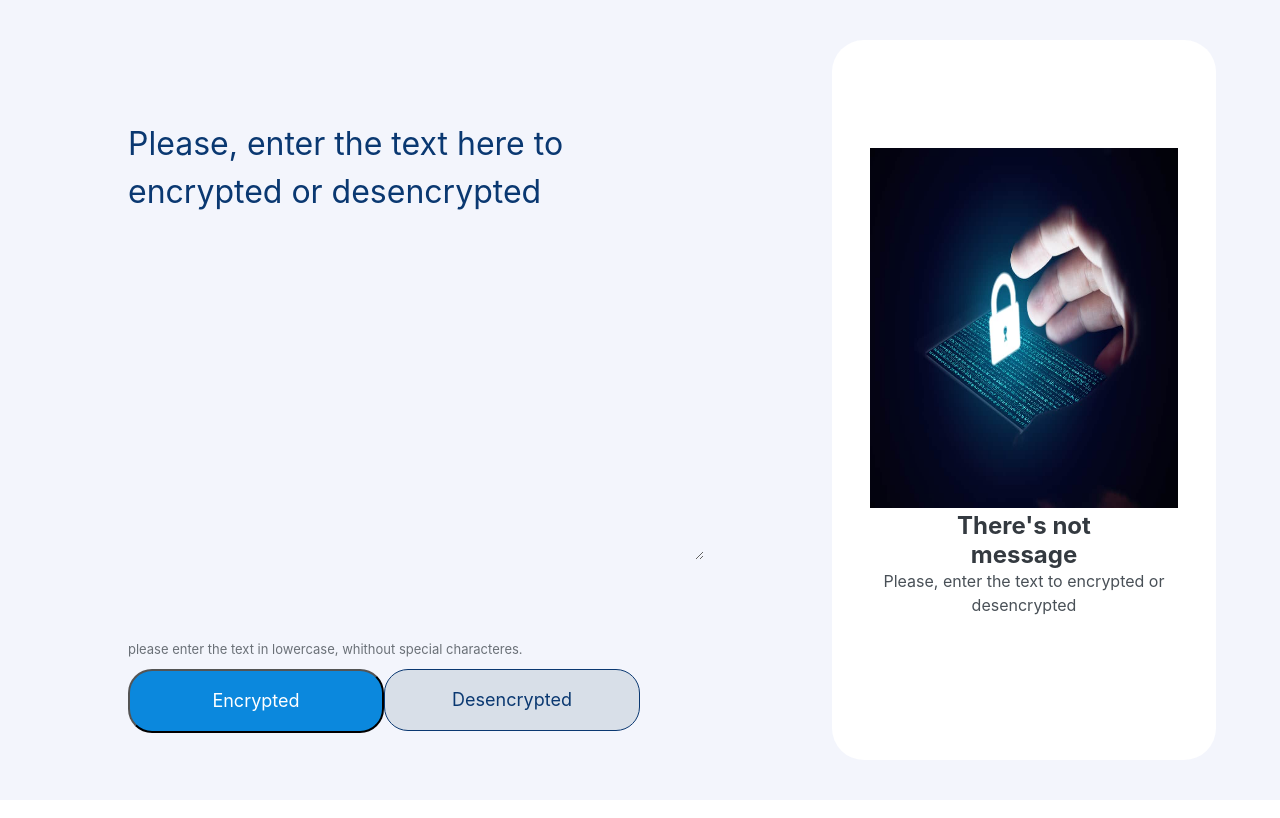
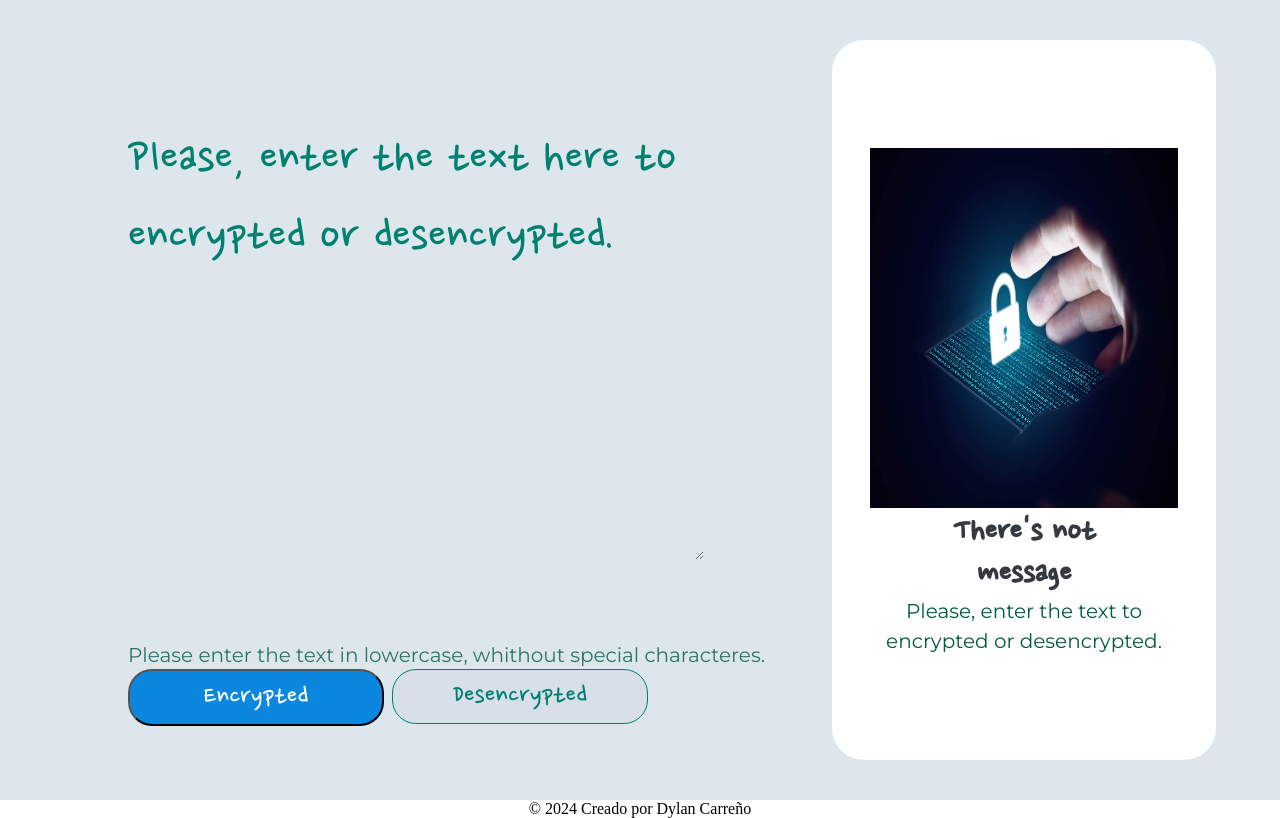
Before and after one commit to dylan-9902/Encrypted-text-version-1, a plain HTML site: page index2.html in a window 1280 px wide. Drawn offline with nearby package versions, Linux system fonts and the light colour scheme; a web font is replaced by a local one.

Commit message:
Se agrega el proyecto

```diff
--- a/Challenge_2_dylan.js
+++ b/Challenge_2_dylan.js
@@ -18,7 +18,7 @@ function encrypted() {
         document.getElementById("texto").value = textoCifrado;
         /*esta linea se deja a si ya que al ponerle texto se esta reutilizando una varibale ya
         establecida y por ende no va a funcionar la parte logica    */
-        tituloMensaje.textContent = "the text have been encrypted with success";
+        tituloMensaje.textContent = "The text have been encrypted with success";
         parrafo.textContent = "";
         muñeco.src = "./imagenes/images - encriptado.jpeg";
     } else {
@@ -46,7 +46,7 @@ function desencrypted() {
 
     if (texto.length != 0) {
         document.getElementById("texto").value = textoCifrado;
-        tituloMensaje.textContent = "the text have been desencrypted with success";
+        tituloMensaje.textContent = "The text have been desencrypted with success";
         parrafo.textContent = "";
         muñeco.src = "./imagenes/images - copiar texto.png";
     } else {
--- a/index2.html
+++ b/index2.html
@@ -23,11 +23,11 @@
             id="texto"
             cols="30"
             rows="10"
-            placeholder="Please, enter the text here to encrypted or desencrypted"
+            placeholder="Please, enter the text here to encrypted or desencrypted."
             ></textarea>
 
             <div class="conditions_for_encrypt">
-                <p>please enter the text in lowercase, whithout special characteres.</p>
+                <p>Please enter the text in lowercase, whithout special characteres.</p>
             </div>
             <div class="bottoms">
                 <button class="btn_encrypted" type="button" onclick="encrypted()">
@@ -47,7 +47,7 @@
             <img src="./imagenes/images - encriptado.jpeg" alt="simbolización de encriptador" id="imagen_1">
             <div class="menssage_encrypted" id="menssage_encrypted">
                 <h2 id="title_menssage">There's not message</h2>
-                <p id="parrafo">Please, enter the text to encrypted or desencrypted</p>
+                <p id="parrafo">Please, enter the text to encrypted or desencrypted.</p>
                 <!-- <textarea
                 name="menssage"
                 id="menssage"
@@ -58,6 +58,9 @@
             </div>
         </div>
     </div>
+    <div class="pie_de_pagina">
+        <footer> © 2024 Creado por Dylan Carreño</footer>
+    </div>
 </body>
 <script src="Challenge_2_dylan.js"></script>
 
--- a/style2.css
+++ b/style2.css
@@ -1,15 +1,16 @@
-
+@import url('https://fonts.googleapis.com/css2?family=Bebas+Neue&family=Honk&family=Krona+One&family=Montserrat:ital,wght@0,100..900;1,100..900&family=Nanum+Pen+Script&display=swap');
 
 :root{
-    --color-1: #f3f5fc;
-    --color-2: #0a3871;
-    --color-3: #495057;
+    --color-1: #DDE6ED;
+    --color-2: #008170;
+    --color-3: #005B41;
     --color-4: #0b88dd;
     --color-5: #fff;
     --color-6: #d8dfe8;
     --color-7: #343a40;
 
-    --fuente-1: "inter";
+    --fuente-1: "Nanum Pen Script", cursive;
+    --fuente-2: "Montserrat", sans-serif;
 
 }
 
@@ -39,7 +40,7 @@
     font-style: normal;
     /* font-styke para estolo letras, negritas, cursiva, etc */
     font-weight: 400;
-    font-size: 32px;
+    font-size: 52px;
     line-height: 150%;
     background-color: var(--color-1);
 }
@@ -70,10 +71,10 @@
 }
 
 .conditions_for_encrypt p{
-    font-family: var(--fuente-1);
+    font-family: var(--fuente-2);
     font-style: normal;
     font-weight: 400;
-    font-size: 13px;
+    font-size: 20px;
     line-height: 150%;
     color: var(--color-3);
     opacity: 0.8;
@@ -94,6 +95,7 @@
     width: 80%;
     left: 10%;
     top: 82%;
+    gap: 8px;
 }
 
 .btn_encrypted{
@@ -105,9 +107,9 @@
     background-color: var(--color-4);
     border-radius: 24px;
     font-family: var(--fuente-1);
-    font-size: 18px;
-    line-height: 19px;
-    /* line he.. ancho de linea, grosor tipo de letra */
+    font-size: 30px;
+    line-height: 12px;
+    /* line he.. ancho de linea del boton no de la letra */
     text-align: center;
     color: var(--color-5);
 }
@@ -126,8 +128,8 @@
     border-radius: 24px;
     font-family: var(--fuente-1);
     font-weight: 400;
-    font-size: 18px;
-    line-height: 19px;
+    font-size: 30px;
+    line-height: 12px;
     text-align: center;
     color: var(--color-2);
 }
@@ -136,7 +138,8 @@
 .btn_Desencrypted:hover {
     margin: 0.5%;
     width: 25.5%;
-    padding: 1.8%;
+    padding: 2%;
+    background-color: rgb(123, 216, 162);
 }
 
 /* ahora vamos a pasar el acuadro de la derecha donde va aestar el resulatdo de encriptar o desencriptar */
@@ -174,7 +177,7 @@
     font-family: var(--fuente-1);
     font-style: normal;
     font-weight: 700;
-    font-size: 24px;
+    font-size: 35px;
     line-height: 120%;
     text-align: center;
     color: var(--color-7);
@@ -182,10 +185,10 @@
 
 .menssage_encrypted p {
     width: 80%;
-    font-family: var(--fuente-1);
+    font-family: var(--fuente-2);
     font-style: normal;
     font-weight: 400;
-    font-size: 16px;
+    font-size: 20px;
     line-height: 150%;
     text-align: center;
     color: var(--color-3);
@@ -197,6 +200,12 @@
     width: 80%;
     height: 50%;
     top: 15%;
+}
+
+.pie_de_pagina{
+    display: flex;
+    justify-content: center;
+    background-color: var(--color-5);
 }
 
 /* ahora vamos a hacer el diseño responsive
@@ -245,7 +254,6 @@ tablets sirven para telefonos */
         margin: 0.3%;
         width: 47.5%;
         padding: 1.8%;
-        background-color: brown;
     }
 
     .encrypted_text_box{
@@ -264,4 +272,8 @@ tablets sirven para telefonos */
         visibility: hidden;
         /* visibility es para mostrar o no la imagen, hidden = no visible */
     }
+    .encrypted_text_box p{
+        font-size: 15px;
+    }
+
 }
```
